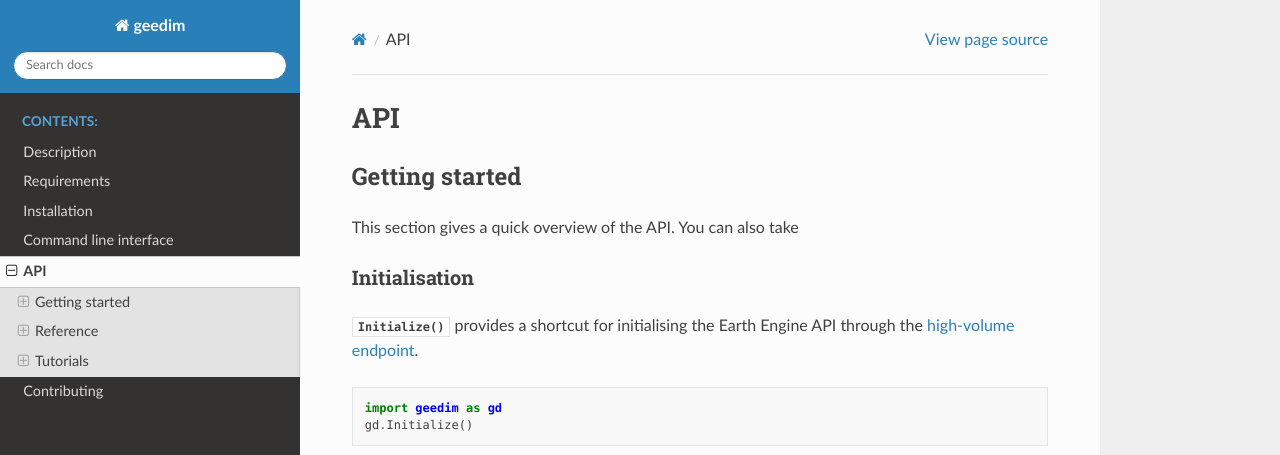
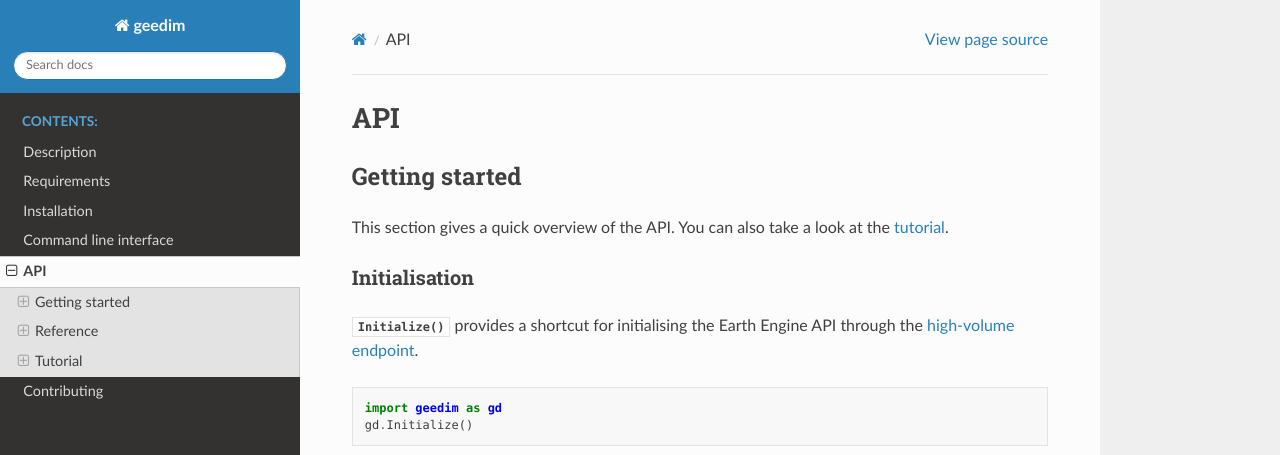
Before and after one commit to leftfield-geospatial/geedim, a Sphinx documentation site: the page built from docs/api.rst, in a window 1280 px wide and 900 px high. Shown: the top 455 px of the window. Built offline with Sphinx 7.4.7 and the Read the Docs theme 2.0.0, drawn with Linux system fonts in a browser that asks for light colours.

Commit message:
link to tutorial in intro

```diff
--- a/docs/api.rst
+++ b/docs/api.rst
@@ -4,7 +4,7 @@
 Getting started
 ---------------
 
-This section gives a quick overview of the API.  You can also take
+This section gives a quick overview of the API.  You can also take a look at the :ref:`tutorial <tutorial>`.
 
 Initialisation
 ^^^^^^^^^^^^^^
@@ -240,8 +240,10 @@
 .. autofunction:: Initialize
 
 
-Tutorials
----------
+.. _tutorial:
+
+Tutorial
+--------
 
 .. toctree::
     :maxdepth: 1
```
